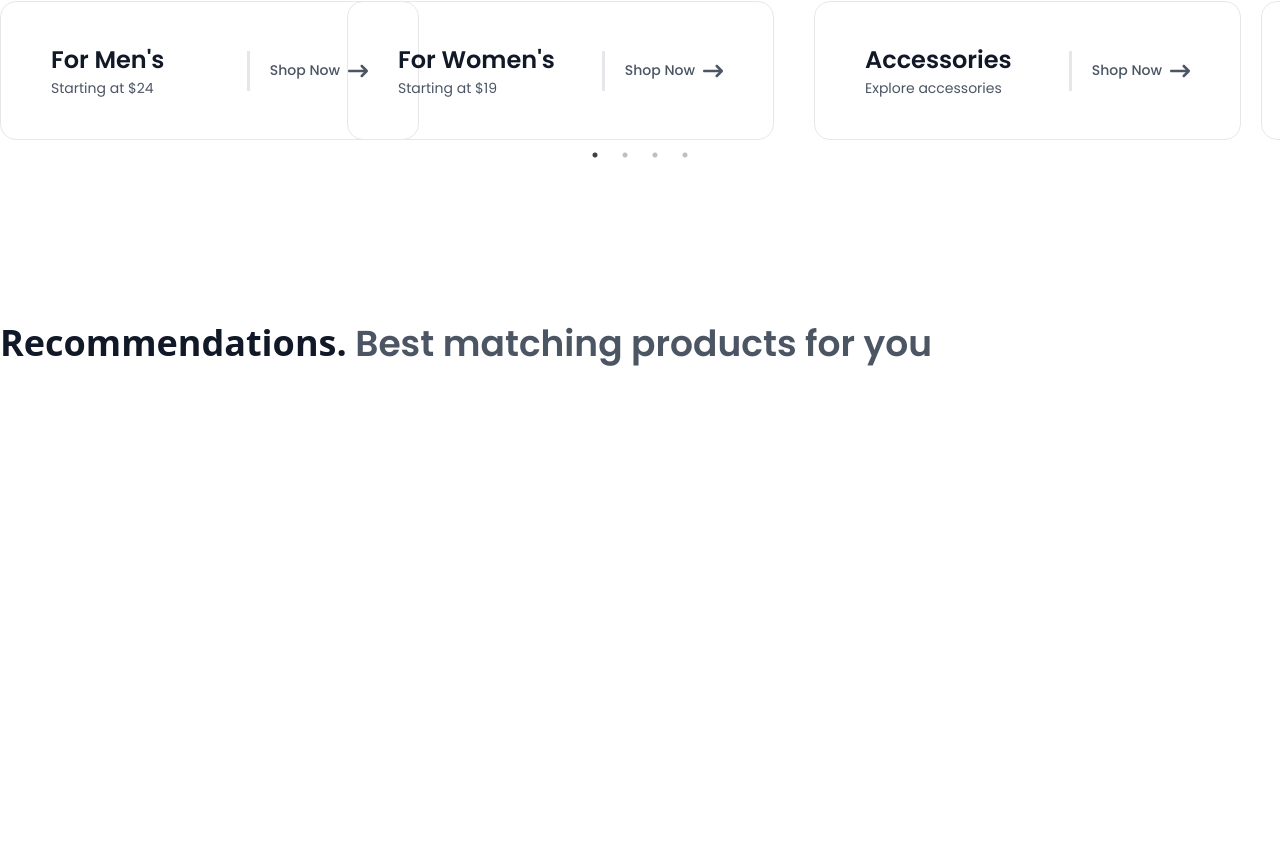
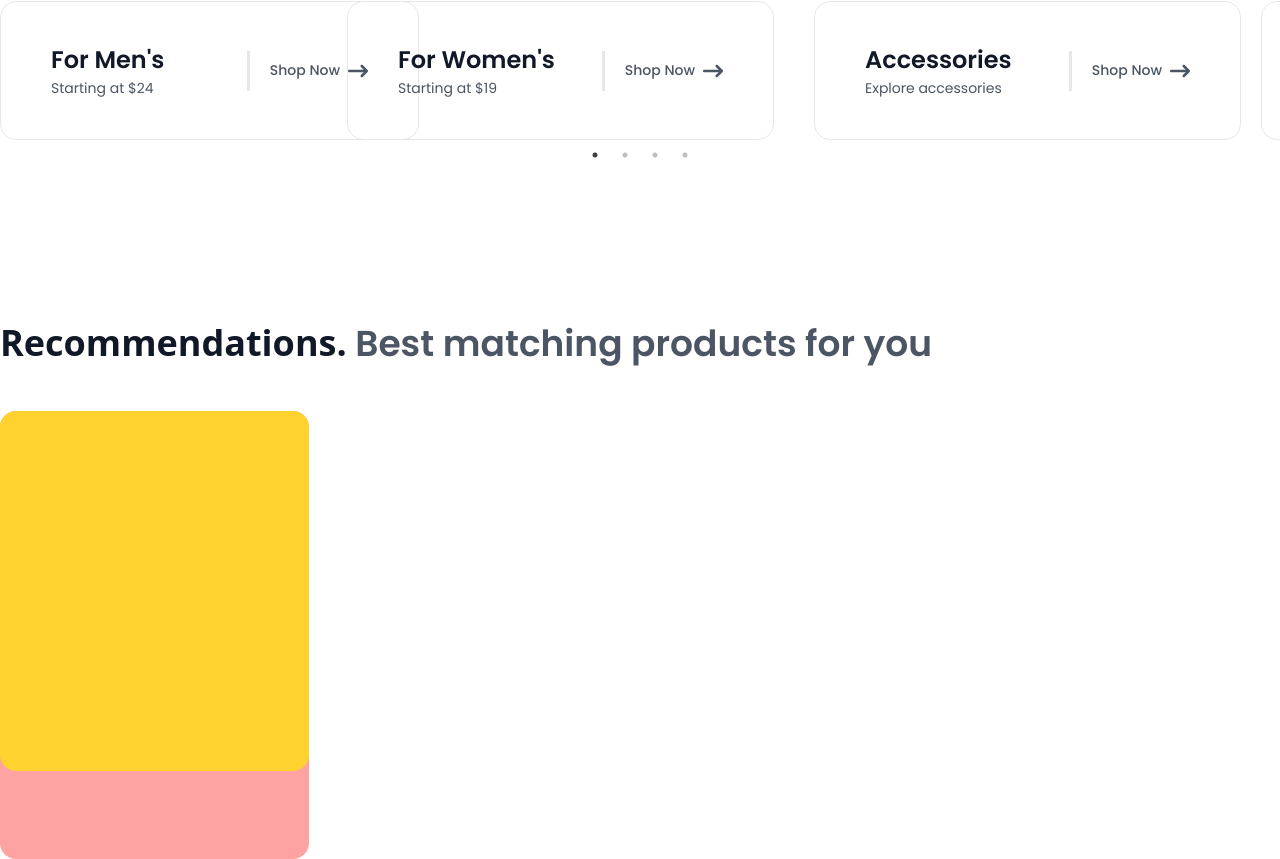
Before and after one commit to Rakib-Hassan-web/nexton-figma-, a React (Vite) app: page / in a window 1280 px wide. Shown: the part 1061-1920 px from the top of the page. Before the commit the page ends 1472 px from the top, so only its background shows below. Built offline with nearby package versions, Linux system fonts and the light colour scheme; no server answers.

Commit message:
imagecard

```diff
--- a/src/components/Recomandation.jsx
+++ b/src/components/Recomandation.jsx
@@ -1,25 +1,26 @@
 import axios from 'axios'
 import React, { useEffect, useState } from 'react'
+import Singleres from './comon/Singleres'
 
 
 const Recomandation = () => {
 
-const [product , setprodect] =useState([])
+// const [product , setprodect] =useState([])
 
 
 
 
 
-useEffect(()=>{
+// useEffect(()=>{
 
-axios.get(' https://api.escuelajs.co/api/v1/products')
-.then((res)=>{console.log(res.data)})
+// axios.get(' https://api.escuelajs.co/api/v1/products')
+// .then((res)=>{console.log(res.data)})
 
-.catch((error)=>{
-})
-} ,[])
+// .catch((error)=>{
+// })
+// } ,[])
 
-console.log(product)
+
 
 
 return (
@@ -34,6 +35,20 @@ return (
           you</span>
       </h2>
 
+        <div></div>
+{/*
+{
+
+product.map((item)=>{
+
+  console.log(item)
+})
+
+
+} */}
+
+
+<Singleres/>
 
 
 
--- /dev/null
+++ b/src/components/comon/Singleres.jsx
@@ -0,0 +1,47 @@
+import React from 'react'
+
+const Singleres = () => {
+  return (
+    <>
+
+
+
+
+    <section id='recomandation'>
+
+ <div className="container">
+
+
+ <div  className='w-[309px] h-[448px] bg-red-300 rounded-[16px]'>
+
+    <div className="recoimg w-full h-[360px] bg-amber-300 rounded-[16px]"></div>
+
+
+
+
+
+ </div>
+
+
+ </div>
+
+
+
+    </section>
+
+
+
+
+
+
+
+
+
+
+
+
+    </>
+  )
+}
+
+export default Singleres
```
